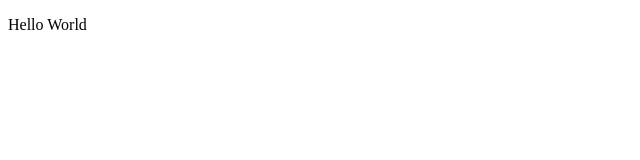
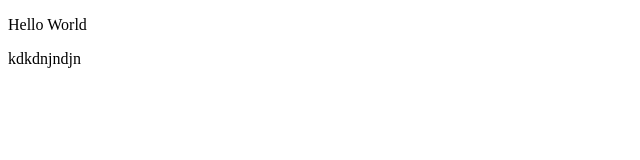
Before and after one commit to vilihak/ryhma6-exercises, a plain HTML site: page index.html in a window 1280 px wide. Shown: the full height of the page, 0-640 px from the left. Drawn offline with Linux system fonts and the light colour scheme.

Commit message:
uusvrivi

```diff
--- a/index.html
+++ b/index.html
@@ -7,5 +7,6 @@
 </head>
 <body>
     <p>Hello World</p>
+    <p>kdkdnjndjn</p>
 </body>
 </html>
```
